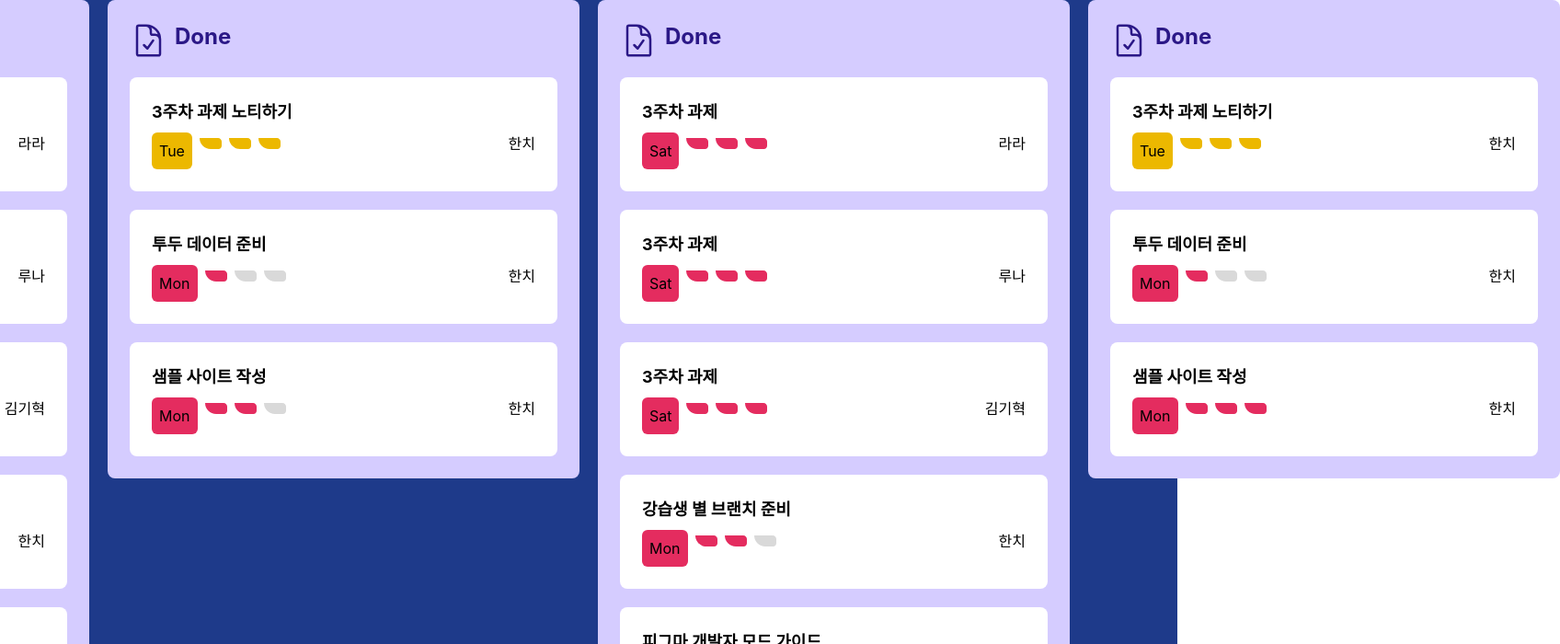
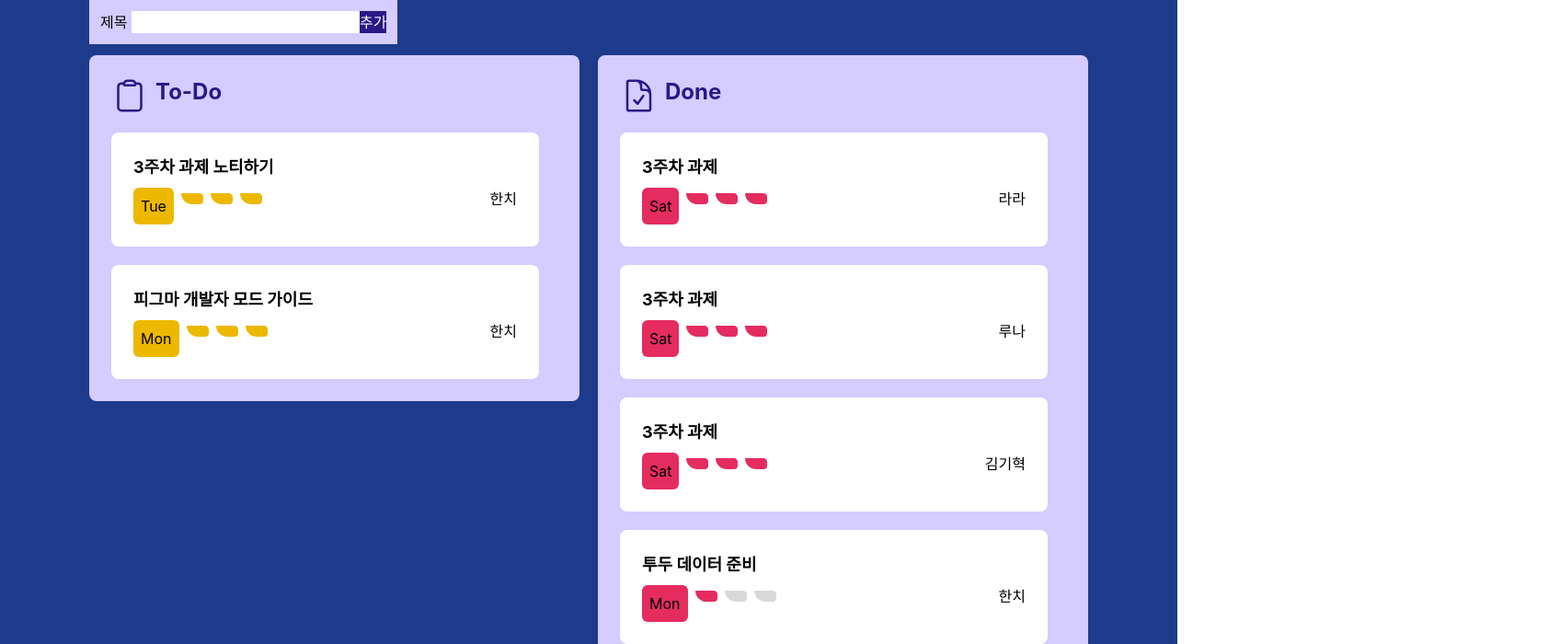
Before and after one commit to lindychi/frontend-bootcamp, a React (Create React App) app: page / in a window 1280 px wide. Shown: the top 700 px of the page at 92% size, 1696 px wide, since content can reach past the window. Built offline with nearby package versions, Linux system fonts and the light colour scheme.

Commit message:
추가하기 1

```diff
--- a/src/App.tsx
+++ b/src/App.tsx
@@ -1,135 +1,53 @@
-import React from "react";
+import React, { useState } from "react";
 import "./App.css";
-import { todoData } from "./consts/todoList";
+import { todoData as originTodoData } from "./consts/todoList";
 import clsx from 'clsx';
 
 function App() {
-  const todoList = todoData.filter((item) => item.progress === "TODO");
-  const doneList = todoData.filter((item) => item.progress === "DONE");
-
-  const Doinglist = [
-    { title: '3주차 과제', day: 'Sat', who: '라라', priority:'high', level: 1},
-    { title: '3주차 과제', day: 'Sat', who: '루나', priority:'high', level: 3 },
-    { title: '3주차 과제', day:'Sat', who: '김기혁', priority:'high', level: 3},
-    { title: '강습생 별 브랜치 준비', day:'Mon', who: '한치', priority:'high', level: 2},
-    { title: '피그마 개발자 모드 가이드', day:'Mon', who: '한치', priority:'medium', level: 3},
-    { title: 'VSCODE 새로고침 하는 법 가이드', day:'Sat', who: '한치', priority:'low', level: 3}
-  ]
-  const Donelist = [
-    { title: '3주차 과제 노티하기', day: 'Tue', who: '한치', priority:'medium', level: 3},
-    { title: '투두 데이터 준비', day: 'Mon', who: '한치', priority:'high', level: 1},
-    { title: '샘플 사이트 작성', day: 'Mon', who: '한치', priority:'high', level: 2}
-  ]
-
-  return <div className="bg-blue-900 flex flex-row justify-center items-cener gap-5">
-<div className="bg-blue-100 grid gap-5 w-[533px] h-fit p-[24px]  rounded-lg">
-  <div className="flex flex-row gap-2">
-    <div><TodoIcon/></div>
-    <div className="text-2xl text-blue-800 font-bold">To-Do</div>
-  </div>
+  const [value, setValue] = useState("");
+  const [ todoData,setTodoData ] = useState(originTodoData);
+  const todoList = todoData.filter((item) => item.priority === "medium");
+  const doneList = todoData.filter((item) => item.priority === "high");
 
 
-  {Doinglist.map((item, index) =>
-  <div key={index} className="bg-white w-[465px] p-[24px] grid gap-2 rounded-lg">
-    <div className="font-bold text-lg"> {item.title}</div>
-    <div className="flex flex-row justify-between">
-      <div className="flex flex-row gap-3 items-center">
-        <div className={`bg-priority-${item.priority.toLowerCase()} text-white p-2 rounded-md`}>{item.day}</div>
-        <div className="flex flex-row gap-2" >
-          <svg xmlns="http://www.w3.org/2000/svg" width="24" height="24" viewBox="0 0 24 24" fill="none">
-          <path d="M0 6H20C22.2091 6 24 7.79086 24 10V14.5714C24 16.465 22.465 18 20.5714 18H12C5.37258 18 0 12.6274 0 6Z"
-          className={clsx({
-            'fill-priority-high': item.priority.toLowerCase() === 'high',
-            'fill-priority-medium': item.priority.toLowerCase() === 'medium',
-            'fill-priority-low': item.priority.toLowerCase() === 'low',
-            })}/>
-          </svg>
-          <svg xmlns="http://www.w3.org/2000/svg" width="24" height="24" viewBox="0 0 24 24" fill="none">
-          <path d="M0 6H20C22.2091 6 24 7.79086 24 10V14.5714C24 16.465 22.465 18 20.5714 18H12C5.37258 18 0 12.6274 0 6Z"
-          className={clsx({
-            'fill-priority-high': item.priority.toLowerCase() === 'high',
-            'fill-priority-medium': item.priority.toLowerCase() === 'medium',
-            'fill-priority-low': item.priority.toLowerCase() === 'low',
-            'fill-priority-inactive': item.level === 1
-            })}/>
-          </svg>
-          <svg xmlns="http://www.w3.org/2000/svg" width="24" height="24" viewBox="0 0 24 24" fill="none">
-          <path d="M0 6H20C22.2091 6 24 7.79086 24 10V14.5714C24 16.465 22.465 18 20.5714 18H12C5.37258 18 0 12.6274 0 6Z"
-          className={clsx({
-            'fill-priority-high': item.priority.toLowerCase() === 'high',
-            'fill-priority-medium': item.priority.toLowerCase() === 'medium',
-            'fill-priority-low': item.priority.toLowerCase() === 'low',
-            'fill-priority-inactive': item.level === 1 || item.level === 2,
-            })}/>
-          </svg>
-        </div>
-      </div>
 
-      <div>{item.who}</div>
-    </div>
-  </div>
-)}
+
+
+
+  return <div className="bg-blue-900 w-full min-h-screen h-full flex flex-row justify-center items-center gap-5 ">
+
+<div className="flex flex-col gap-3">
+<div className="p-3 bg-blue-100 h-fit w-fit">
+제목{""} <input
+type= "text"
+value ={value}
+onChange={(event) => setValue(event.target.value)} />
+<button className="bg-blue-800 text-white"
+onClick={() => {
+  setTodoData([
+    ...todoData,{title: value,
+    progress: "TODO", level: 3,
+    priority: "high",
+    dueDate: "Sat",
+    author: "라라", },
+  ])
+  setValue("")
+  }}
+>
+추가
+</button>
 
 </div>
 
+
+<div className="flex flex-row gap-5">
 
 
 
 <div className="bg-blue-100 w-[533px] h-fit p-[24px]  rounded-lg flex flex-col gap-5 items-start">
   <div className="flex flex-row gap-2">
-    <div><DoneIcon/></div>
-    <div className="text-2xl text-blue-800 font-bold">Done</div>
-  </div>
-
-  {Donelist.map((item, index) =>
-  <div key={index} className="bg-white w-[465px] p-[24px] grid gap-2 rounded-lg">
-    <div className="font-bold text-lg"> {item.title}</div>
-    <div className="flex flex-row justify-between">
-      <div className="flex flex-row gap-2">
-        <div className={clsx('p-2 rounded-md', {
-        'bg-priority-high': item.priority.toLowerCase() === 'high',
-        'bg-priority-medium': item.priority.toLowerCase() === 'medium',
-        'bg-priority-low': item.priority.toLowerCase() === 'low',
-        })}>{item.day}</div>
-        <div className="flex flex-row gap-2" >
-          <svg xmlns="http://www.w3.org/2000/svg" width="24" height="24" viewBox="0 0 24 24" fill="none">
-          <path d="M0 6H20C22.2091 6 24 7.79086 24 10V14.5714C24 16.465 22.465 18 20.5714 18H12C5.37258 18 0 12.6274 0 6Z"
-          className={clsx({
-            'fill-priority-high': item.priority.toLowerCase() === 'high',
-            'fill-priority-medium': item.priority.toLowerCase() === 'medium',
-            'fill-priority-low': item.priority.toLowerCase() === 'low',
-            })}/>
-          </svg>
-          <svg xmlns="http://www.w3.org/2000/svg" width="24" height="24" viewBox="0 0 24 24" fill="none">
-          <path d="M0 6H20C22.2091 6 24 7.79086 24 10V14.5714C24 16.465 22.465 18 20.5714 18H12C5.37258 18 0 12.6274 0 6Z"
-          className={clsx({
-            'fill-priority-high': item.priority.toLowerCase() === 'high',
-            'fill-priority-medium': item.priority.toLowerCase() === 'medium',
-            'fill-priority-low': item.priority.toLowerCase() === 'low',
-            'fill-priority-inactive': item.level === 1
-            })}/>
-          </svg>
-          <svg xmlns="http://www.w3.org/2000/svg" width="24" height="24" viewBox="0 0 24 24" fill="none">
-          <path d="M0 6H20C22.2091 6 24 7.79086 24 10V14.5714C24 16.465 22.465 18 20.5714 18H12C5.37258 18 0 12.6274 0 6Z"
-          className={clsx({
-            'fill-priority-high': item.priority.toLowerCase() === 'high',
-            'fill-priority-medium': item.priority.toLowerCase() === 'medium',
-            'fill-priority-low': item.priority.toLowerCase() === 'low',
-            'fill-priority-inactive': item.level === 1 || item.level === 2,
-            })}/>
-          </svg>
-        </div>
-      </div>
-      <div>{item.who}</div>
-    </div>
-  </div>
-)}
-</div>
-
-<div className="bg-blue-100 w-[533px] h-fit p-[24px]  rounded-lg flex flex-col gap-5 items-start">
-  <div className="flex flex-row gap-2">
-    <div><DoneIcon/></div>
-    <div className="text-2xl text-blue-800 font-bold">Done</div>
+    <div><TodoIcon/></div>
+    <div className="text-2xl text-blue-800 font-bold">To-Do</div>
   </div>
   {todoList.map((item, index) =>
   <div key={index} className="bg-white w-[465px] p-[24px] grid gap-2 rounded-lg">
@@ -226,7 +144,8 @@ function App() {
   )}
 </div>
 
-
+</div>
+</div>
   </div>;
 }
 
```
